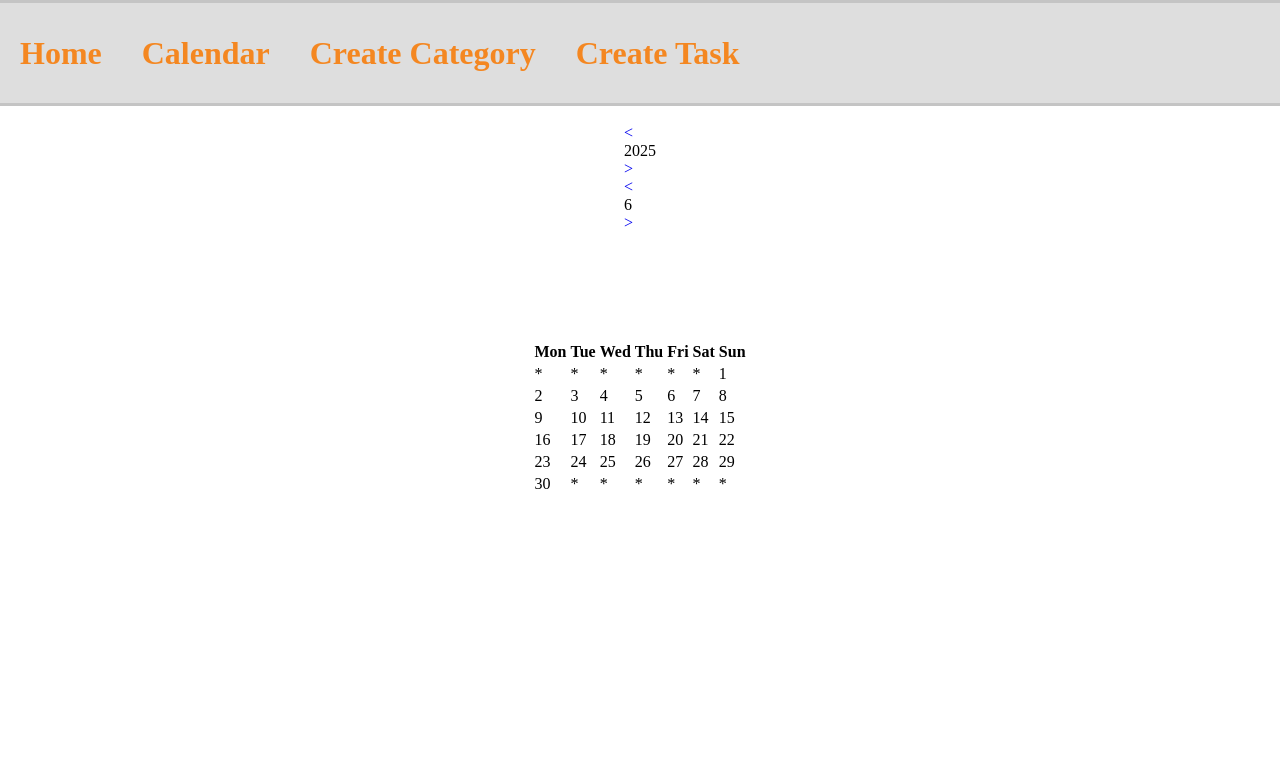
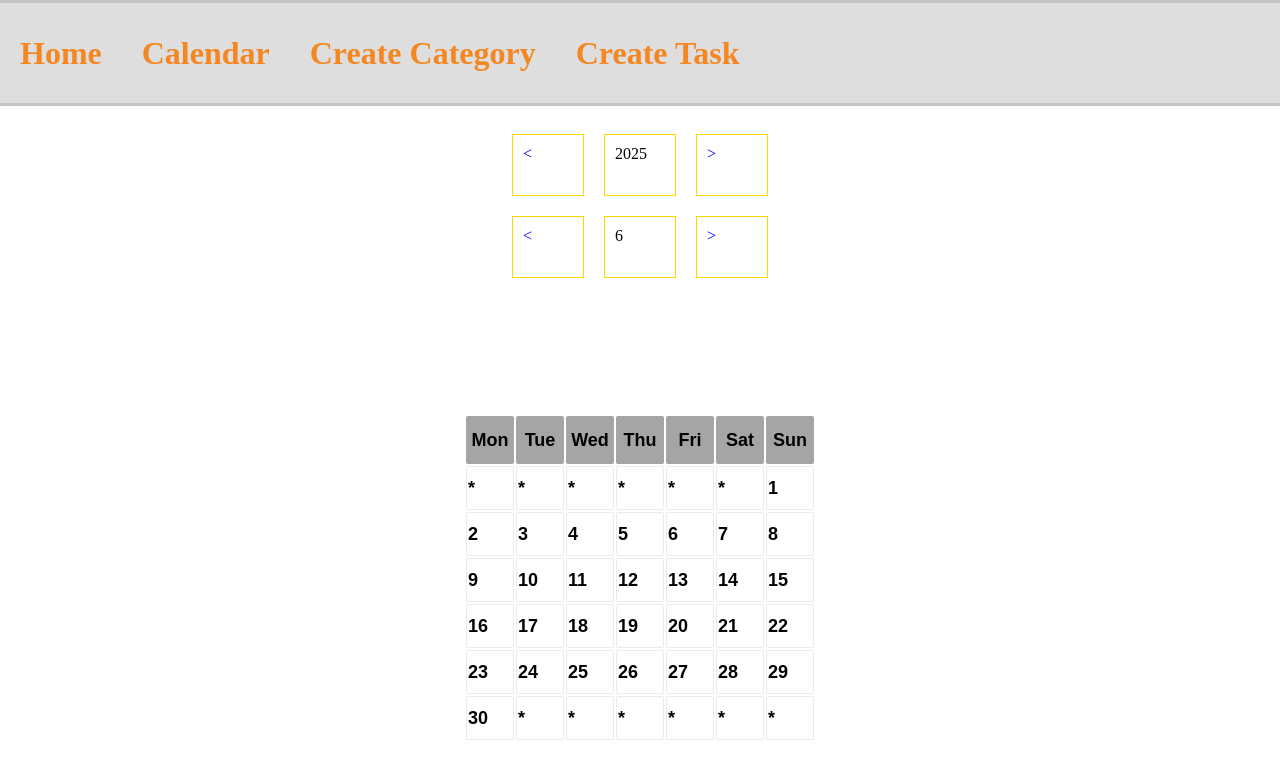
Before and after one commit to siam-saharear/Todo_List, a Django app: page /calendar/ in a window 1280 px wide. Shown: the top 779 px of the page. Run offline with Django 5.2, Linux system fonts and the light colour scheme.

Commit message:
some basic calendar css

```diff
--- a/objectives/templates/objectives/base.html
+++ b/objectives/templates/objectives/base.html
@@ -141,10 +141,41 @@
 
         }
 
-        .calendar_th{
+        .calendar{
+            font-family: Arial, Helvetica, sans-serif;
+            font-size: large;
+            font-weight: 700;
+        }
+
+        .calendar th{
             padding: 4px 4px 4px 4px;
-            background-color: rgb(255, 113, 113);
+            background-color: rgb(165, 165, 165);
+            border-radius: 2px;
+            height: 40px;
+            width: 40px;
 
+        }
+
+        .calendar td{
+            background-color: rgba(255, 255, 255, 0.511);
+            border-radius: 2px;
+            height: 40px;
+            width: 40px;
+            border: 1px solid rgb(235, 235, 235);
+        }
+
+        .calendar_main{
+            display: flex;
+            justify-content: center;
+            align-items: center;
+        }
+
+        .calendar_header{
+            height: 40px;
+            width: 50px;
+            margin: 10px;
+            padding: 10px;
+            border: 1px solid gold;
         }
 
     </style>
--- a/objectives/templates/objectives/calendar.html
+++ b/objectives/templates/objectives/calendar.html
@@ -4,35 +4,35 @@
 {% endblock page-input %}
 
 {% block page-output %}
-    <div id="calendar-header">
-        <div id="calendar_header_year">
-            <div>
+    <div >
+        <div class="calendar_main" id="calendar_header_year">
+            <div class="calendar_header">
                 <a href="/calendar/{{previous_year}}/{{month}}">
                     <
                 </a>
             </div>
 
-            <div>
+            <div class="calendar_header">
                 {{year}}
             </div>
 
-            <div>
+            <div class="calendar_header">
                 <a href="/calendar/{{next_year}}/{{month}}">
                     >
                 </a>
             </div>
         </div>
 
-        <div id="calendar_header_month">
-            <div>
+        <div class="calendar_main" id="calendar_header_month">
+            <div class="calendar_header">
                 <a href="/calendar/{{year}}/{{previous_month}}">
                     <
                 </a>
             </div>
-            <div>
+            <div class="calendar_header">
                 {{month}}
             </div>
-            <div>
+            <div class="calendar_header">
                 <a href="/calendar/{{year}}/{{next_month}}">
                     >
                 </a>
@@ -43,7 +43,7 @@
 
 
 
-    <div id="calendar">
+    <div class="calendar">
         <table>
             <tr>
                 <th>Mon</th>
@@ -62,6 +62,7 @@
                     {% for day in week%}
                     <td>
                         {% if day is not 0 %}
+
                         {{day}}
                         {% else %}
                             *
```
